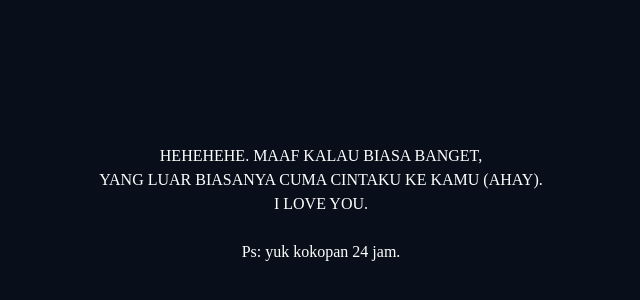
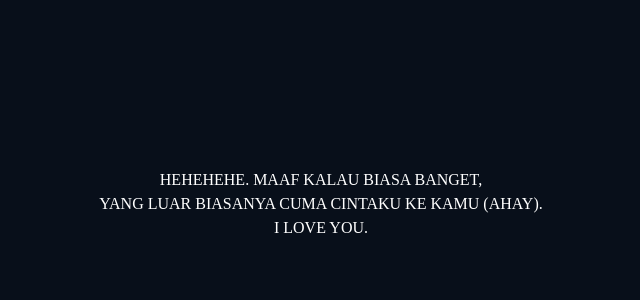
Before and after one commit to Nighttfall/Gumiku, a plain HTML site: page lp3.html in a window 1280 px wide. Shown: the part 216-516 px from the top of the page, without its empty margins (319-959 px from the left). Drawn offline with nearby package versions, Linux system fonts and the light colour scheme.

Commit message:
Update lp3.html
update

```diff
--- a/lp3.html
+++ b/lp3.html
@@ -13,8 +13,6 @@
             HEHEHEHE. MAAF KALAU BIASA BANGET,
             YANG LUAR BIASANYA CUMA CINTAKU KE KAMU (AHAY).
             I LOVE YOU.
-
-            Ps: yuk kokopan 24 jam.
         </p>
     </div>
 </body>
```
